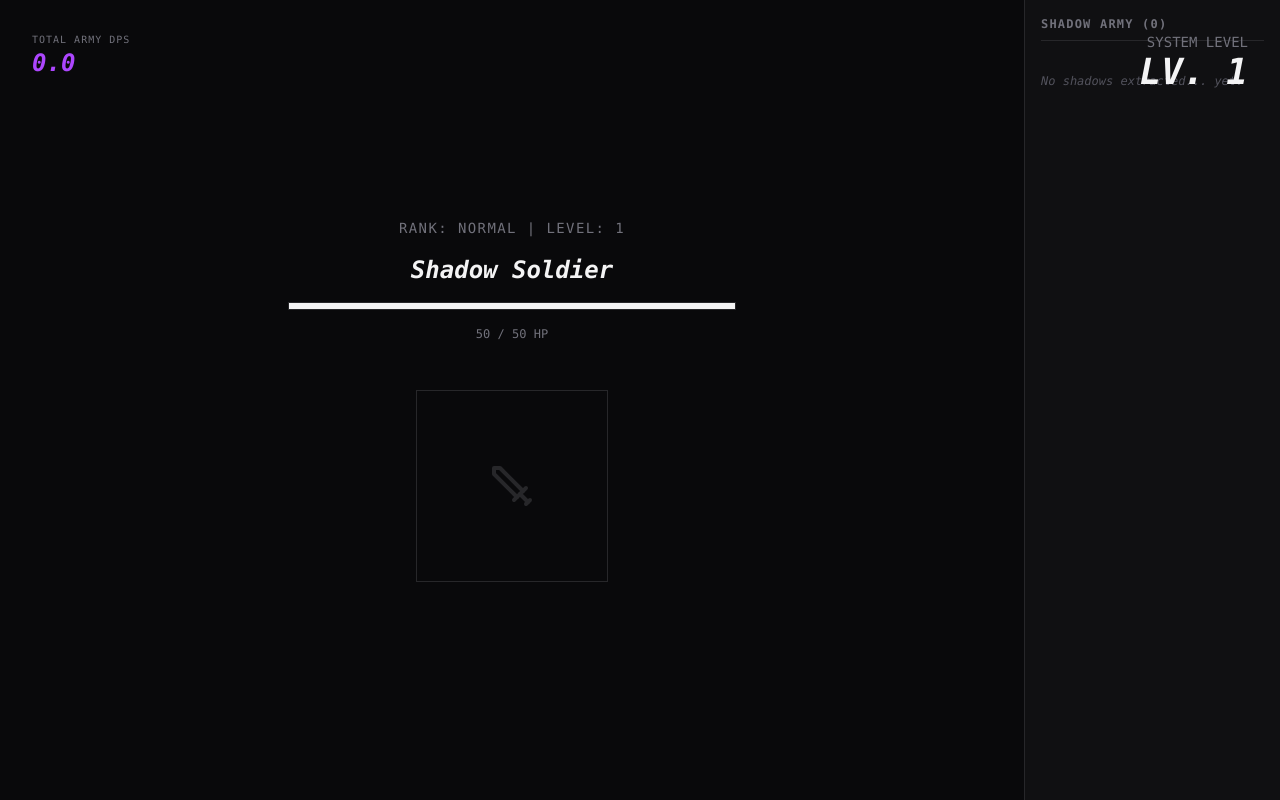
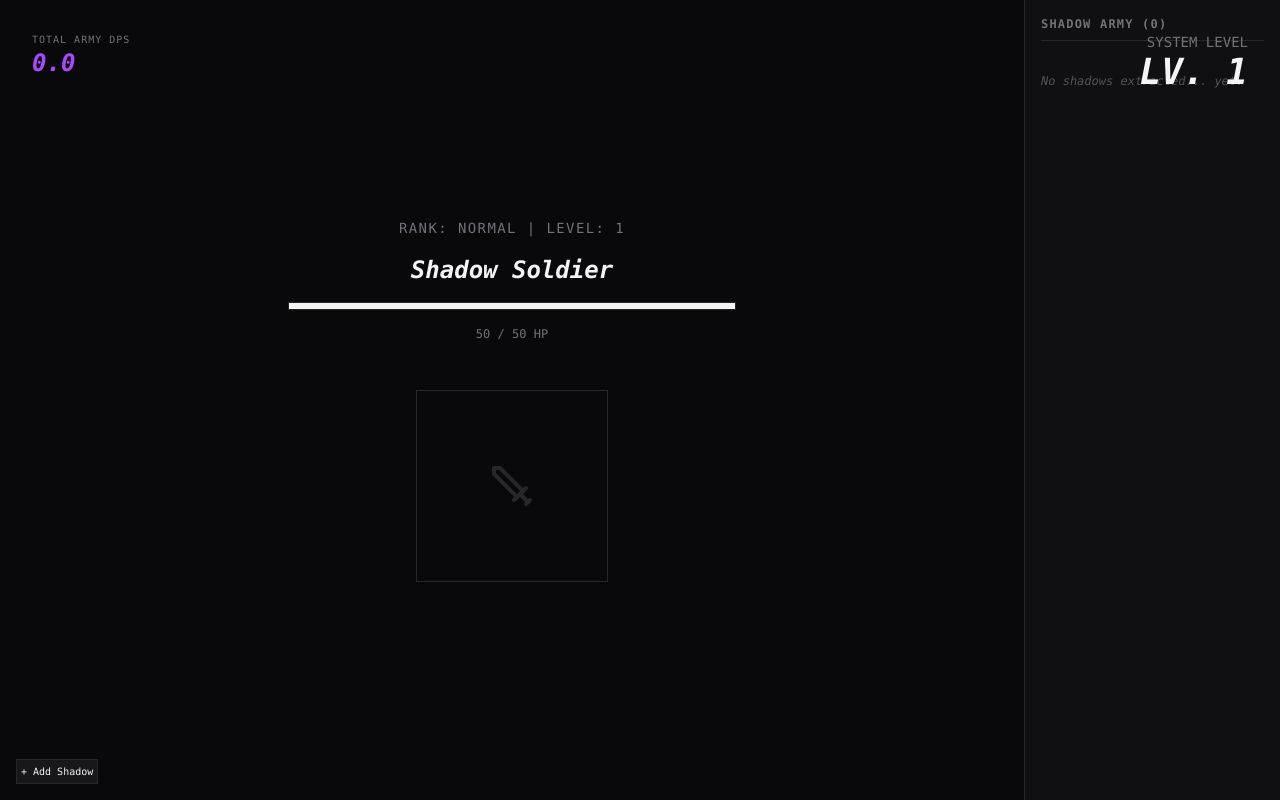
Before and after one commit to D-Seonay/domain-of-shadows, a React (Vite) app: page / in a window 1280 px wide. Built offline with nearby package versions, Linux system fonts and the light colour scheme.

Commit message:
feat: complete Phase 2 shadow army and dps

```diff
--- a/src/App.tsx
+++ b/src/App.tsx
@@ -2,10 +2,11 @@
 import { useGameState } from './hooks/useGameState';
 import { EnemyHUD } from './components/EnemyHUD';
 import { ShadowInventory } from './components/ShadowInventory';
+import { DebugTools } from './components/DebugTools';
 import { Sword } from 'lucide-react';
 
 export default function App() {
-  const { player, enemy, army, attack, totalDps } = useGameState();
+  const { player, enemy, army, attack, addShadow, totalDps } = useGameState();
 
   return (
     <div className="min-h-screen flex bg-zinc-950 text-zinc-100 overflow-hidden font-mono">
@@ -30,6 +31,8 @@ export default function App() {
           <Sword className="w-12 h-12 text-zinc-800 group-hover:text-zinc-100 transition-colors" />
           <div className="absolute inset-0 bg-zinc-100/5 opacity-0 group-active:opacity-100 transition-opacity" />
         </button>
+
+        <DebugTools onAddShadow={addShadow} />
       </main>
 
       {/* Sidebar */}
--- /dev/null
+++ b/src/components/DebugTools.tsx
@@ -0,0 +1,19 @@
+import { Shadow } from '../types/game';
+
+export const DebugTools = ({ onAddShadow }: { onAddShadow: (s: Shadow) => void }) => {
+  return (
+    <div className="fixed bottom-4 left-4 flex gap-2">
+      <button
+        onClick={() => onAddShadow({
+          id: Math.random().toString(),
+          name: 'Shadow Infantry',
+          rank: 'normal',
+          dps: 5
+        })}
+        className="text-[10px] bg-zinc-900 border border-zinc-800 p-1 hover:border-zinc-100"
+      >
+        + Add Shadow
+      </button>
+    </div>
+  );
+};
```
